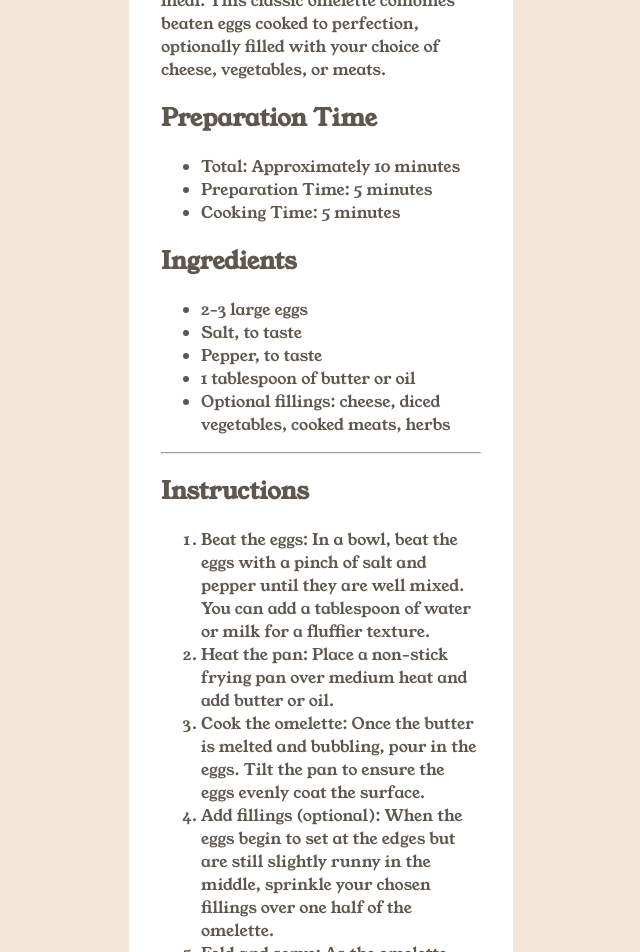
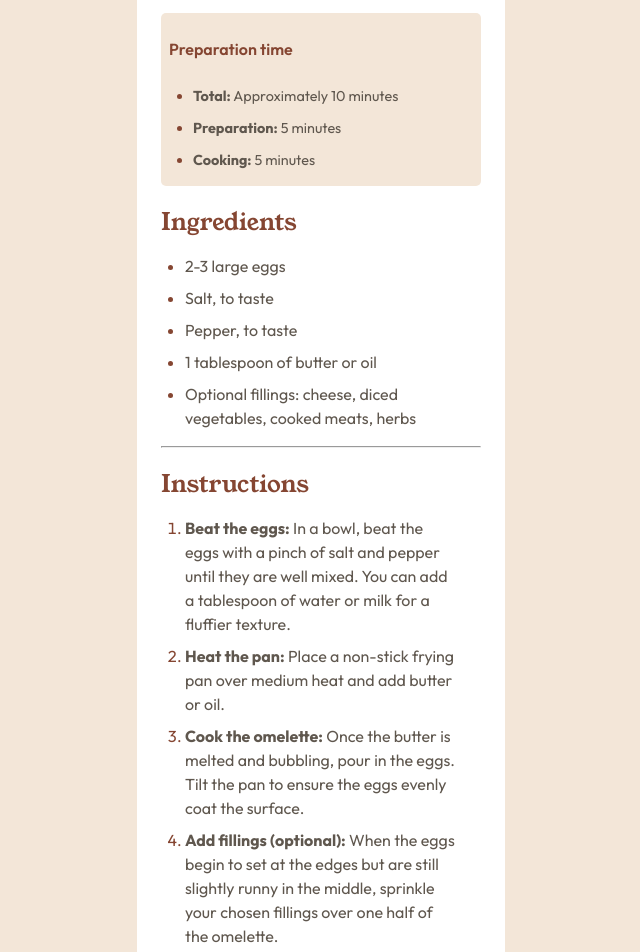
Before and after one commit to finn0010-jpg/Recipe-Page, a plain HTML site: page index.html in a window 1280 px wide. Shown: the part 415-1367 px from the top of the page, without its empty margins (319-959 px from the left). Drawn offline with Linux system fonts and the light colour scheme.

Commit message:
Final Version

```diff
--- a/index.html
+++ b/index.html
@@ -23,15 +23,14 @@
     <img src="./assets/images/image-omelette.jpeg" alt="Omelette Image">
     <div class="header">
       <h1>Simple Omelette Recipe</h1>
-      <p>An easy and quick dish, perfect for any meal. This classic omelette combines beaten eggs cooked
-  to perfection, optionally filled with your choice of cheese, vegetables, or meats.</p>
+      <p>An easy and quick dish, perfect for any meal. This classic omelette combines beaten eggs cooked to perfection, optionally filled with your choice of cheese, vegetables, or meats.</p>
     </div>
     <div class="prep">
-      <h2>Preparation Time</h2>
+      <h2>Preparation time</h2>
       <ul>
-        <li>Total: Approximately 10 minutes</li>
-        <li>Preparation Time: 5 minutes</li>
-        <li>Cooking Time: 5 minutes</li>
+        <li><b>Total:</b> Approximately 10 minutes</li>
+        <li><b>Preparation:</b> 5 minutes</li>
+        <li><b>Cooking:</b> 5 minutes</li>
       </ul>
     </div>
     <div class="ingredients">
@@ -48,12 +47,12 @@
     <div class="instructions">
       <h2>Instructions</h2>
       <ol>
-        <li>Beat the eggs: In a bowl, beat the eggs with a pinch of salt and pepper until they are well mixed. You can add a tablespoon of water or milk for a fluffier texture.</li>
-        <li>Heat the pan: Place a non-stick frying pan over medium heat and add butter or oil.</li>
-        <li>Cook the omelette: Once the butter is melted and bubbling, pour in the eggs. Tilt the pan to ensure the eggs evenly coat the surface.</li>
-        <li>Add fillings (optional): When the eggs begin to set at the edges but are still slightly runny in the middle, sprinkle your chosen fillings over one half of the omelette.</li>
-        <li>Fold and serve: As the omelette continues to cook, carefully lift one edge and fold it over the fillings. Let it cook for another minute, then slide it onto a plate.</li>
-        <li>Enjoy: Serve hot, with additional salt and pepper if needed.</li>
+        <li><b>Beat the eggs:</b> In a bowl, beat the eggs with a pinch of salt and pepper until they are well mixed. You can add a tablespoon of water or milk for a fluffier texture.</li>
+        <li><b>Heat the pan:</b> Place a non-stick frying pan over medium heat and add butter or oil.</li>
+        <li><b>Cook the omelette:</b> Once the butter is melted and bubbling, pour in the eggs. Tilt the pan to ensure the eggs evenly coat the surface.</li>
+        <li><b>Add fillings (optional):</b> When the eggs begin to set at the edges but are still slightly runny in the middle, sprinkle your chosen fillings over one half of the omelette.</li>
+        <li><b>Fold and serve:</b> As the omelette continues to cook, carefully lift one edge and fold it over the fillings. Let it cook for another minute, then slide it onto a plate.</li>
+        <li><b>Enjoy:</b> Serve hot, with additional salt and pepper if needed.</li>
       </ol>
       <hr>
     </div>
--- a/styles.css
+++ b/styles.css
@@ -27,6 +27,7 @@ body {
     align-items: center;
     justify-content: center;
     font-size: var(--fs-p);
+    line-height: 150%;
 }
 
 .container {
@@ -34,8 +35,8 @@ body {
     height: fit-content;
     border-radius: 10px;
     background-color: var(--white);
-    padding: 2rem;
-    margin: 2rem;
+    padding: 1.5rem;
+    margin: 1rem;
     font-size: var(--fs-p);
 }
 
@@ -44,3 +45,73 @@ img {
     border-radius: 10px;
     margin-bottom: 1.5rem;
 }
+
+h1 {
+    font-weight: var(--fw-400);
+    font-size: 2rem;
+    color: var(--stone-900);
+}
+
+.header p {
+    font-family: var(--ff-Outfit);
+    font-weight: var(--fw-400);
+    font-size: 1rem;
+}
+
+.prep {
+    display: flex;
+    flex-direction: column;
+    background-color: var(--stone-100);
+    padding-left: 0.5rem;
+    border-radius: 5px;
+    margin: 0;
+    font-size: 0.9rem;
+    font-family: var(--ff-Outfit);
+}
+
+.prep h2 {
+    font-size: 1rem;
+    margin-bottom: 0.5rem;
+    font-family: var(--ff-Outfit);
+    font-weight: var(--fw-600);
+}
+
+li::marker {
+    color: var(--brown-800)
+}
+
+h2 {
+    font-weight: var(--fw-400);
+    color: var(--brown-800);
+    margin-top: 1rem;
+    font-family: var(--ff-YoungSerif);
+    margin-top: 1.5rem;
+}
+
+ul, ol {
+    gap: 0.5rem;
+    padding-inline: 1.5rem;
+    display: flex;
+    flex-direction: column;
+    font-family: var(--ff-Outfit);
+}
+
+hr {
+    border-color: 1px solid var(--stone-150);
+    margin-block: 1rem;
+}
+
+table {
+    width: 100%;
+    border-collapse: collapse;
+    font-family: var(--ff-Outfit);
+}
+
+td>b {
+    color: var(--brown-800);
+}
+
+td {
+    border-bottom: 1px solid var(--stone-150);
+    padding: 0.5rem;
+}
```
